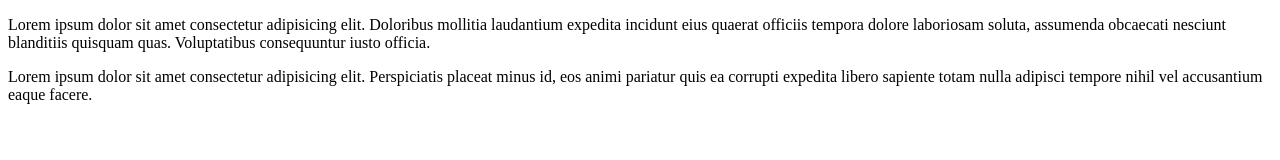
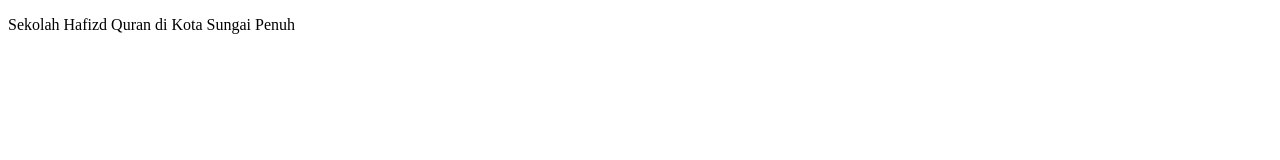
Before and after one commit to rociretama/rociretama.github.io, a plain HTML site: page index.html in a window 1280 px wide. Drawn offline with Linux system fonts and the light colour scheme.

Commit message:
mengganti paragraf

```diff
--- a/index.html
+++ b/index.html
@@ -8,7 +8,6 @@
     </head>
 
     <body>
-        <p>Lorem ipsum dolor sit amet consectetur adipisicing elit. Doloribus mollitia laudantium expedita incidunt eius quaerat officiis tempora dolore laboriosam soluta, assumenda obcaecati nesciunt blanditiis quisquam quas. Voluptatibus consequuntur iusto officia.</p>
-        <p>Lorem ipsum dolor sit amet consectetur adipisicing elit. Perspiciatis placeat minus id, eos animi pariatur quis ea corrupti expedita libero sapiente totam nulla adipisci tempore nihil vel accusantium eaque facere.</p>
+        <p>Sekolah Hafizd Quran di Kota Sungai Penuh</p>
     </body>
     </html>
```
